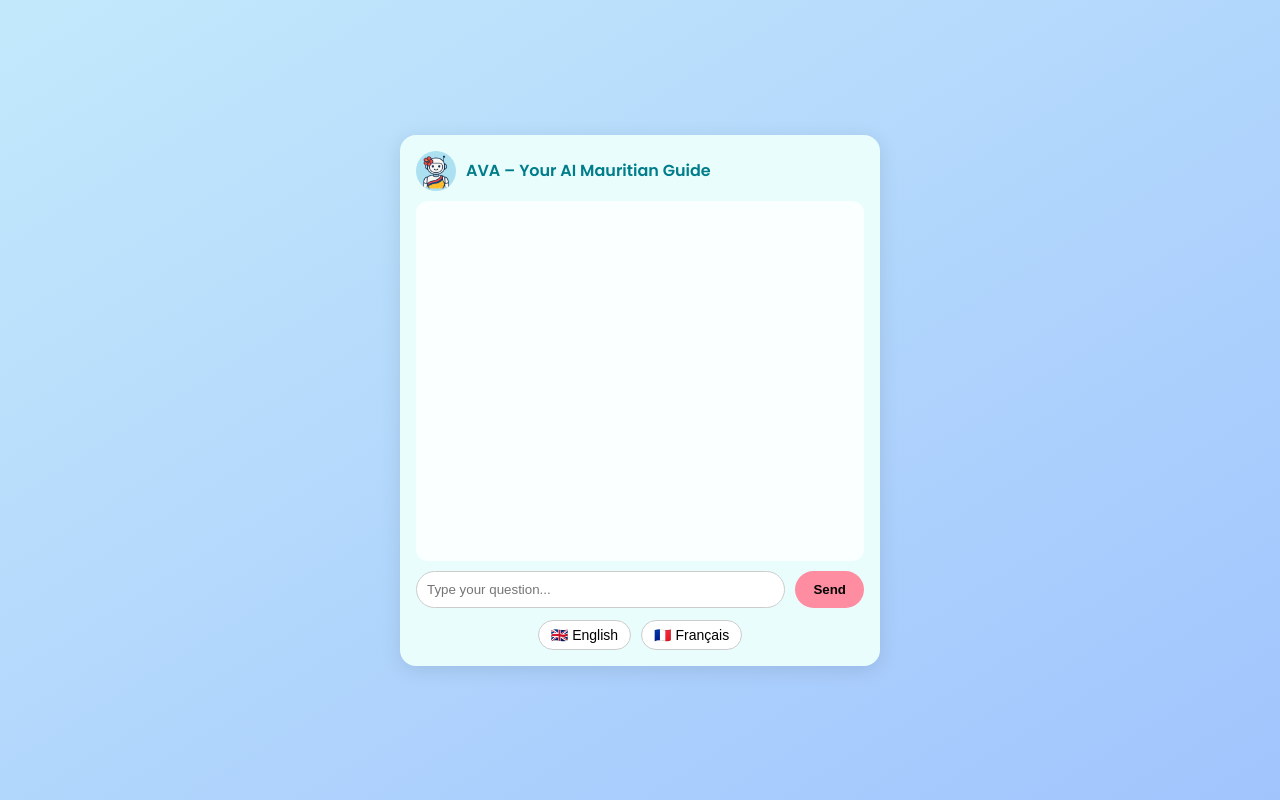
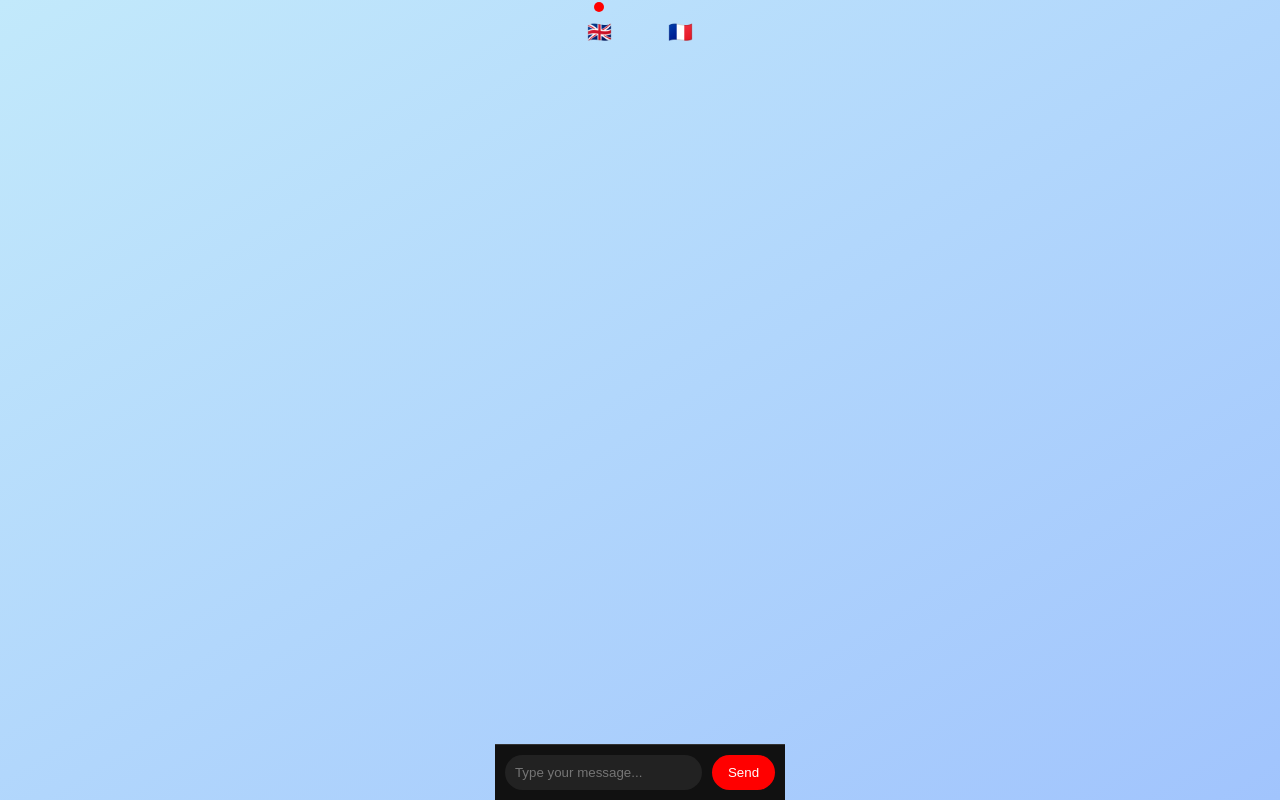
Before and after one commit to omannnn9/AVA, a Flask app: page / in a window 1280 px wide. Run offline with Flask 3, Linux system fonts and the light colour scheme.

Commit message:
Update index.html

```diff
--- a/templates/index.html
+++ b/templates/index.html
@@ -2,42 +2,179 @@
 <html lang="en">
 <head>
   <meta charset="UTF-8" />
-  <meta name="viewport" content="width=device-width, initial-scale=1.0" />
-  <title>AVA – Your AI Mauritian Guide</title>
-  <link href="https://fonts.googleapis.com/css2?family=Poppins:wght@400;600&display=swap" rel="stylesheet">
+  <meta name="viewport" content="width=device-width, initial-scale=1.0"/>
+  <title>AVA – Your Local AI Mauritius Guide</title>
   <link rel="stylesheet" href="{{ url_for('static', filename='style.css') }}">
+  <style>
+    body {
+      background-color: #000;
+      color: white;
+      font-family: 'Segoe UI', sans-serif;
+      margin: 0;
+      display: flex;
+      flex-direction: column;
+      height: 100vh;
+    }
+
+    .chat-container {
+      flex: 1;
+      display: flex;
+      flex-direction: column;
+      justify-content: space-between;
+      padding: 15px;
+      overflow-y: auto;
+    }
+
+    .message {
+      max-width: 80%;
+      padding: 10px 15px;
+      margin: 5px 0;
+      border-radius: 15px;
+      box-shadow: 0 2px 5px rgba(255, 255, 255, 0.1);
+      word-wrap: break-word;
+    }
+
+    .user {
+      align-self: flex-end;
+      background-color: #1f8b4c;
+      color: white;
+      border-bottom-right-radius: 0;
+    }
+
+    .bot {
+      align-self: flex-start;
+      background-color: #222;
+      color: white;
+      border-bottom-left-radius: 0;
+    }
+
+    .input-container {
+      display: flex;
+      padding: 10px;
+      background-color: #111;
+      border-top: 1px solid #333;
+    }
+
+    input {
+      flex: 1;
+      padding: 10px;
+      border-radius: 20px;
+      border: none;
+      margin-right: 10px;
+      background-color: #222;
+      color: white;
+    }
+
+    button {
+      background-color: red;
+      color: white;
+      border: none;
+      padding: 10px 16px;
+      border-radius: 20px;
+      cursor: pointer;
+    }
+
+    .language-selector {
+      text-align: center;
+      margin-top: 10px;
+    }
+
+    .lang-btn {
+      background: none;
+      border: none;
+      color: white;
+      font-size: 20px;
+      margin: 0 10px;
+      cursor: pointer;
+      position: relative;
+    }
+
+    .lang-btn.selected::after {
+      content: '';
+      position: absolute;
+      top: -8px;
+      left: 50%;
+      transform: translateX(-50%);
+      width: 10px;
+      height: 10px;
+      background-color: red;
+      border-radius: 50%;
+    }
+
+    .typing-indicator {
+      color: #999;
+      font-style: italic;
+      margin: 5px 0;
+    }
+  </style>
 </head>
 <body>
-  <div class="chat-wrapper">
-    <div class="chat-header">
-      <img src="{{ url_for('static', filename='ava.png') }}" alt="AVA" class="avatar-header" />
-      <h1>AVA – Your AI Mauritian Guide</h1>
-    </div>
-
-    <div id="chat-box" class="chat-box">
-      <!-- Messages will be appended here -->
-    </div>
-
-    <div id="typing-indicator" class="typing-indicator hidden">
-      <div class="message-row ava">
-        <img src="{{ url_for('static', filename='ava.png') }}" class="message-avatar" />
-        <div class="message-bubble typing">
-          <span></span><span></span><span></span>
-        </div>
-      </div>
-    </div>
-
-    <div class="chat-input-area">
-      <input type="text" id="user-input" placeholder="Type your question..." />
-      <button onclick="sendMessage()">Send</button>
-    </div>
-
-    <div class="language-buttons">
-      <button onclick="setLanguage('en')">🇬🇧 English</button>
-      <button onclick="setLanguage('fr')">🇫🇷 Français</button>
-    </div>
+  <div class="language-selector">
+    <button class="lang-btn selected" data-lang="english">🇬🇧</button>
+    <button class="lang-btn" data-lang="french">🇫🇷</button>
   </div>
 
-  <script src="{{ url_for('static', filename='script.js') }}"></script>
+  <div class="chat-container" id="chat-box"></div>
+
+  <div class="input-container">
+    <input type="text" id="user-input" placeholder="Type your message..."/>
+    <button onclick="sendMessage()">Send</button>
+  </div>
+
+  <script>
+    const chatBox = document.getElementById("chat-box");
+    const userInput = document.getElementById("user-input");
+    const langButtons = document.querySelectorAll(".lang-btn");
+    let currentLanguage = "english";
+
+    langButtons.forEach((btn) => {
+      btn.addEventListener("click", () => {
+        langButtons.forEach(b => b.classList.remove("selected"));
+        btn.classList.add("selected");
+        currentLanguage = btn.getAttribute("data-lang");
+      });
+    });
+
+    function appendMessage(message, sender) {
+      const div = document.createElement("div");
+      div.classList.add("message", sender);
+      div.innerText = message;
+      chatBox.appendChild(div);
+      chatBox.scrollTop = chatBox.scrollHeight;
+    }
+
+    function showTyping() {
+      const typingDiv = document.createElement("div");
+      typingDiv.classList.add("typing-indicator", "bot");
+      typingDiv.setAttribute("id", "typing");
+      typingDiv.innerText = "AVA is typing...";
+      chatBox.appendChild(typingDiv);
+      chatBox.scrollTop = chatBox.scrollHeight;
+    }
+
+    function removeTyping() {
+      const typingDiv = document.getElementById("typing");
+      if (typingDiv) typingDiv.remove();
+    }
+
+    async function sendMessage() {
+      const message = userInput.value.trim();
+      if (!message) return;
+
+      appendMessage(message, "user");
+      userInput.value = "";
+      showTyping();
+
+      const response = await fetch("/chat", {
+        method: "POST",
+        headers: { "Content-Type": "application/json" },
+        body: JSON.stringify({ message: message, language: currentLanguage })
+      });
+
+      const data = await response.json();
+      removeTyping();
+      appendMessage(data.response, "bot");
+    }
+  </script>
 </body>
 </html>
```
